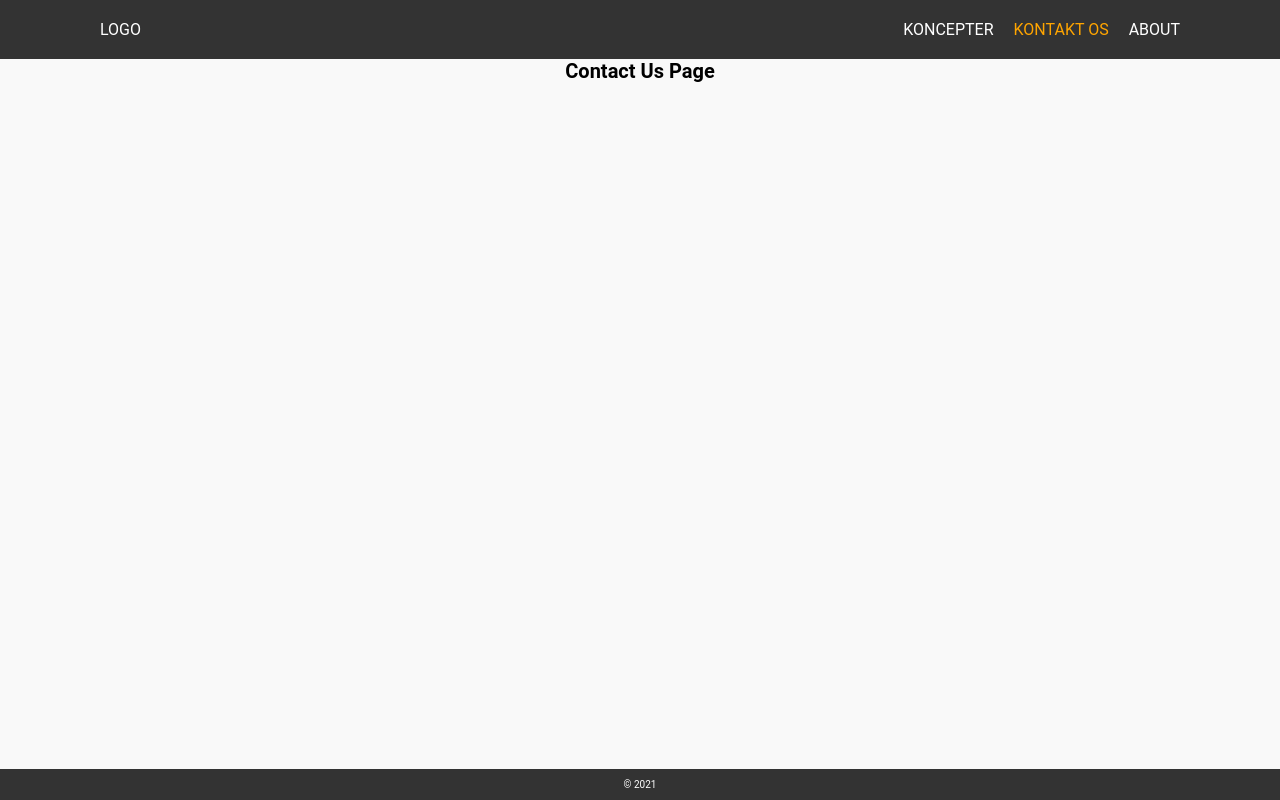
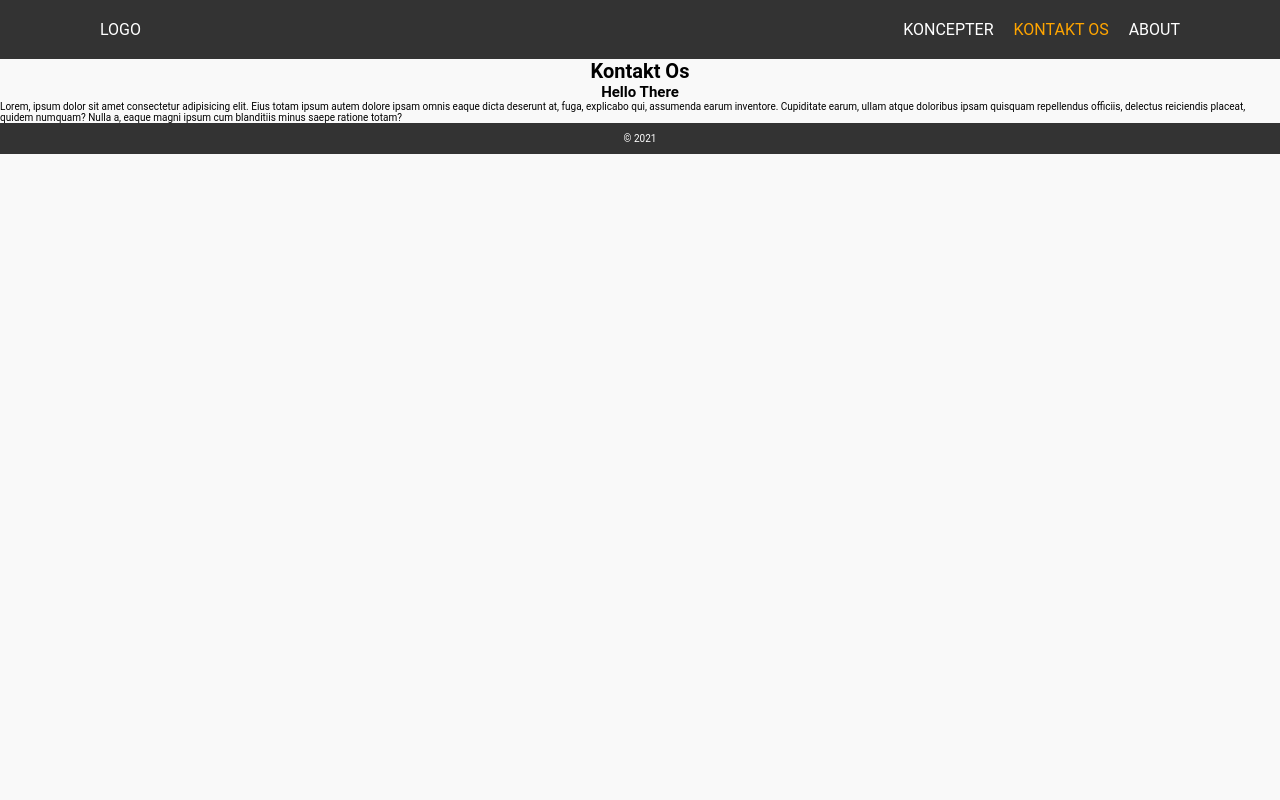
Before and after one commit to LukiDK/vite-project, a React (Vite) app: page /contact in a window 1280 px wide. Built offline with nearby package versions, Linux system fonts and the light colour scheme.

Commit message:
ContentWrapper

```diff
--- /dev/null
+++ b/src/components/contentwrapper/contentwrapper.jsx
@@ -0,0 +1,17 @@
+export const ContentWrapper = ({ title, subtitle, description, children }) => {
+
+    document.title = title;
+
+    if(description) {
+        document.querySelector('meta[name="description"]')
+        .setAttribute('content', description)
+    }
+
+    return (
+        <>
+            <h1>{ title }</h1>
+            {subtitle && <h2>{subtitle}</h2>}
+            <div>{ children }</div>
+        </>
+    )
+}
--- a/src/pages/AboutPage.jsx
+++ b/src/pages/AboutPage.jsx
@@ -1,15 +1,21 @@
 // Home.jsx
 import React from "react";
-
-import { Nav } from "../components/nav/nav.jsx";
-import { Footer } from "../components/footer/footer.jsx";
+import { ContentWrapper } from "../components/contentwrapper/contentwrapper.jsx";
 
 function AboutPage() {
     return (
         <>
-            <main>
-                <h1>About Us Page</h1>
-            </main>
+            <ContentWrapper title="About Side">
+                <p>
+                    Lorem ipsum dolor sit amet consectetur adipisicing elit.
+                    Labore est reprehenderit cupiditate ut laborum blanditiis
+                    repudiandae facere aspernatur deserunt quod, voluptas saepe
+                    illo, a quos dolore quis veritatis! Dicta odit perspiciatis
+                    sapiente quis fugit error nulla mollitia voluptatem qui
+                    aperiam, dolore minima nihil aspernatur dolores culpa. Eius
+                    exercitationem nobis obcaecati.
+                </p>
+            </ContentWrapper>
         </>
     );
 }
--- a/src/pages/ConceptPage.jsx
+++ b/src/pages/ConceptPage.jsx
@@ -1,15 +1,22 @@
 // Home.jsx
 import React from "react";
 
-import { Nav } from "../components/nav/nav.jsx";
-import { Footer } from "../components/footer/footer.jsx";
+import { ContentWrapper } from "../components/contentwrapper/contentwrapper.jsx";
 
 function ConceptPage() {
     return (
         <>
-            <main>
-                <h1>This is the concept page</h1>
-            </main>
+            <ContentWrapper title="Koncepter">
+                <p>
+                    Lorem ipsum dolor sit amet consectetur adipisicing elit.
+                    Magnam exercitationem modi sapiente repudiandae ipsum
+                    accusamus quae. Quidem, optio modi earum doloribus quasi
+                    repellendus animi molestias mollitia? Quasi autem accusamus
+                    nostrum. Iste repellat nemo ullam dolorem at accusantium,
+                    laborum autem doloribus rem illo nulla voluptas totam minima
+                    error veniam dicta commodi.
+                </p>
+            </ContentWrapper>
         </>
     );
 }
--- a/src/pages/ContactPage.jsx
+++ b/src/pages/ContactPage.jsx
@@ -1,15 +1,22 @@
 // Home.jsx
 import React from "react";
 
-import { Nav } from "../components/nav/nav.jsx";
-import { Footer } from "../components/footer/footer.jsx";
+import { ContentWrapper } from "../components/contentwrapper/contentwrapper.jsx";
 
 function ContactPage() {
     return (
         <>
-            <main>
-                <h1>Contact Us Page</h1>
-            </main>
+            <ContentWrapper title="Kontakt Os" subtitle="Hello There">
+                <p>
+                    Lorem, ipsum dolor sit amet consectetur adipisicing elit.
+                    Eius totam ipsum autem dolore ipsam omnis eaque dicta
+                    deserunt at, fuga, explicabo qui, assumenda earum inventore.
+                    Cupiditate earum, ullam atque doloribus ipsam quisquam
+                    repellendus officiis, delectus reiciendis placeat, quidem
+                    numquam? Nulla a, eaque magni ipsum cum blanditiis minus
+                    saepe ratione totam?
+                </p>
+            </ContentWrapper>
         </>
     );
 }
--- a/src/pages/ErrorPage.jsx
+++ b/src/pages/ErrorPage.jsx
@@ -1,12 +1,13 @@
 // Home.jsx
 import React from "react";
+
+import { ContentWrapper } from "../components/contentwrapper/contentwrapper.jsx";
 
 function ErrorPage() {
     return (
         <>
-            <main>
-                <h1>Error 404: Page not found</h1>
-            </main>
+            <ContentWrapper title="Error 404">
+            </ContentWrapper>
         </>
     );
 }
--- a/src/pages/HomePage.jsx
+++ b/src/pages/HomePage.jsx
@@ -1,9 +1,9 @@
 // Home.jsx
 import React from "react";
 
+import { ContentWrapper } from "../components/contentwrapper/contentwrapper.jsx";
+
 import { Header } from "../components/header/header.jsx";
-import { Nav } from "../components/nav/nav.jsx";
-import { Footer } from "../components/footer/footer.jsx";
 import { Main } from "../components/main/main.jsx";
 import { Button } from "../components/button/button.jsx";
 import { Card } from "../components/card/card.jsx";
@@ -11,7 +11,7 @@ import { Card } from "../components/card/card.jsx";
 function HomePage() {
     return (
         <>
-            <main>
+            <ContentWrapper title="Hjem">
                 <Header />
                 <Main />
                 <Button textValue="ABE" size="small" theme="light" />
@@ -86,7 +86,7 @@ function HomePage() {
                     headerText="Card Header"
                     textValue="This is just some dummy card, with some crazy aahh text"
                 />
-            </main>
+            </ContentWrapper>
         </>
     );
 }
```
